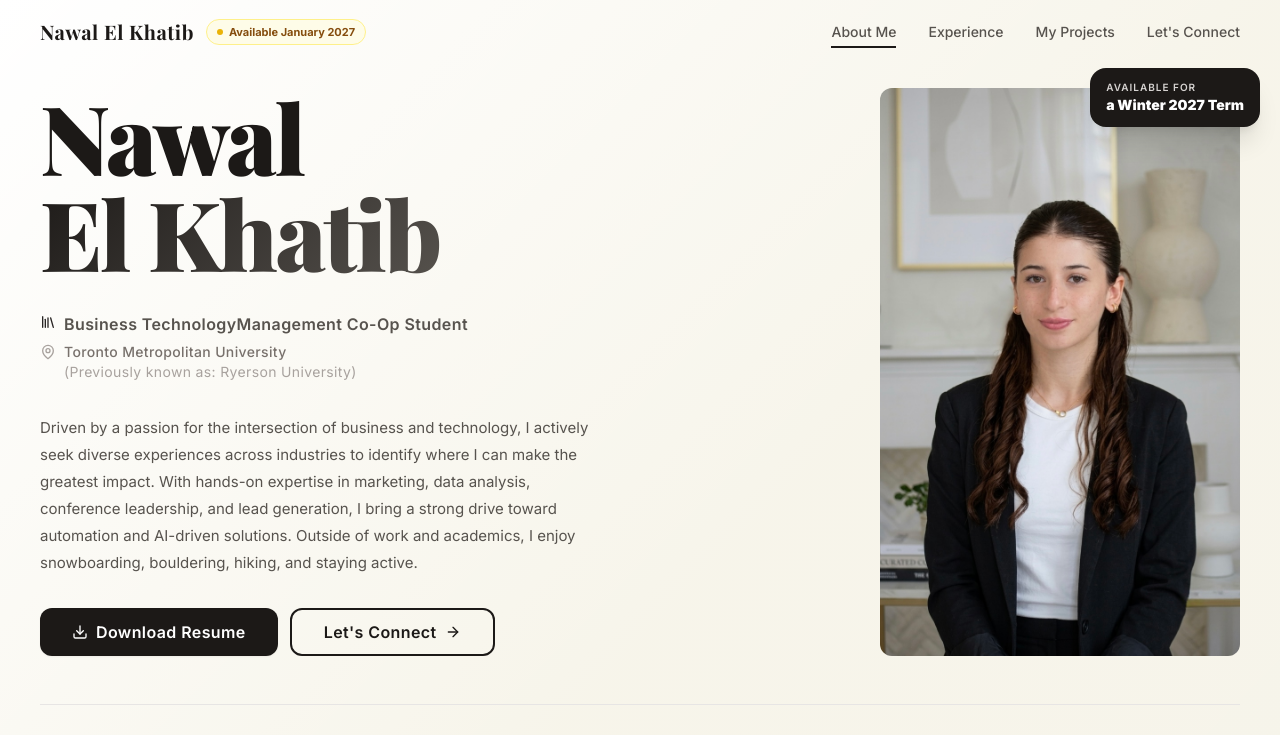
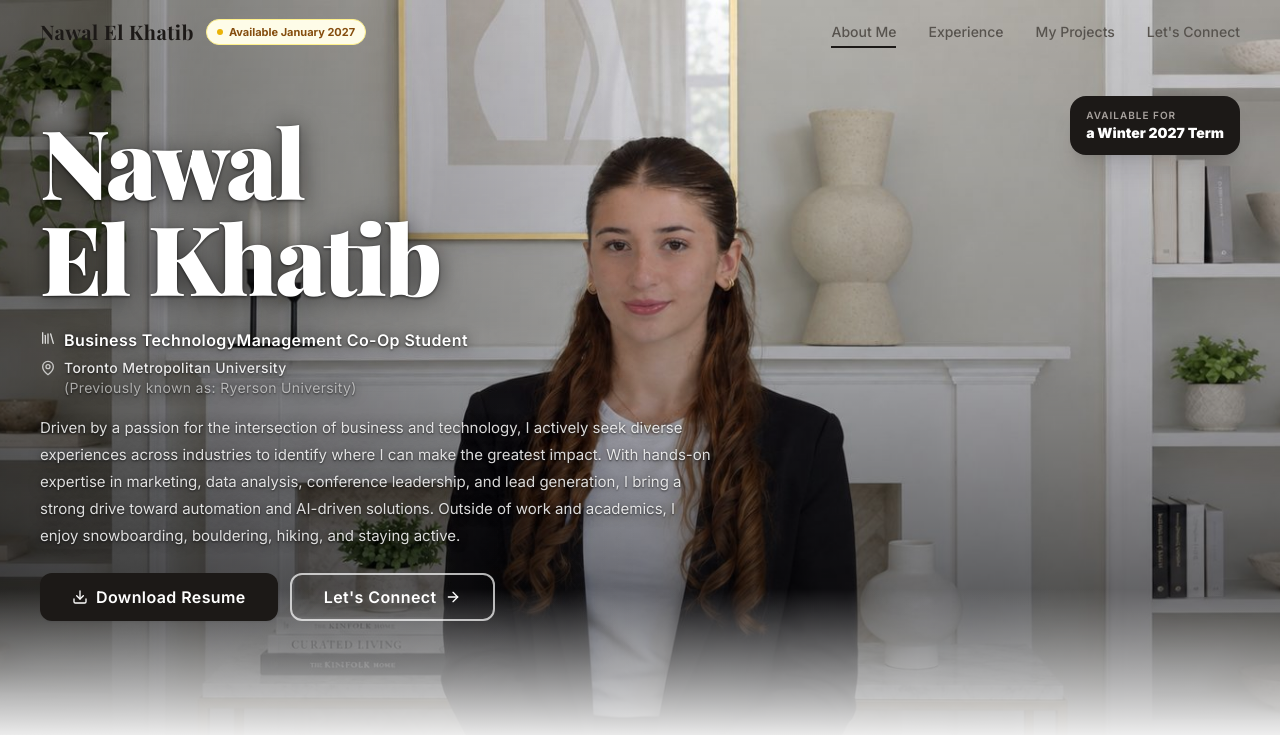
Before and after one commit to KinderEggzCodes/NawalElKhatib, a React (Vite) app: page / in a window 1280 px wide. Shown: the top 735 px of the page. Built offline with nearby package versions, Linux system fonts and the light colour scheme; a web font is replaced by a local one.

Commit message:
Combine full-bleed hero photo with cream/charcoal theme

```diff
--- a/src/components/About.jsx
+++ b/src/components/About.jsx
@@ -47,37 +47,59 @@
   return (
     <section
       id="about"
-      className="min-h-screen pt-16 pb-4 bg-gradient-to-br from-white via-amber-50/20 to-amber-50/10"
+      className="bg-gradient-to-br from-white via-amber-50/20 to-amber-50/10"
     >
-      <div className="max-w-7xl mx-auto px-6 lg:px-10 pt-6 pb-4 sm:pt-6 sm:pb-20">
-        <div className="grid grid-cols-2 gap-3 sm:gap-14 lg:gap-20 items-start sm:items-stretch">
+      {/* ── Full-bleed photo hero ── */}
+      <div className="relative w-full overflow-hidden">
+        <img
+          src="/hero.jpg"
+          alt="Nawal El Khatib"
+          className="absolute inset-0 h-full w-full object-cover object-center"
+        />
+        {/* Black transparent gradient — keeps text legible over the photo */}
+        <div className="absolute inset-0 bg-gradient-to-t from-black/70 via-black/20 to-transparent" />
+        <div className="absolute inset-0 bg-gradient-to-r from-black/40 via-transparent to-transparent" />
+        {/* Melt the photo into the site background */}
+        <div className="absolute inset-x-0 bottom-0 h-40 bg-gradient-to-b from-transparent to-white" />
 
-          {/* ── LEFT: text ── */}
-          <div className="flex flex-col gap-2 sm:gap-8">
+        {/* Floating card — top right */}
+        <motion.div
+          className="absolute top-20 sm:top-24 right-4 sm:right-10 bg-stone-900 rounded-xl sm:rounded-2xl shadow-xl px-3 sm:px-4 py-1.5 sm:py-3"
+          initial={{ opacity: 0, y: -20 }}
+          whileInView={{ opacity: 1, y: 0 }}
+          viewport={{ once: true }}
+          transition={{ delay: 0.65, duration: 0.55, ease: [0.22, 1, 0.36, 1] }}
+        >
+          <p className="text-[7px] sm:text-[10px] text-stone-400 font-semibold uppercase tracking-widest mb-0">Available for</p>
+          <p className="text-[9px] sm:text-sm font-black text-white leading-tight">a Winter 2027 Term</p>
+        </motion.div>
+
+        {/* Hero text */}
+        <div className="relative mx-auto flex min-h-[88vh] w-full max-w-7xl flex-col justify-end px-6 pb-32 pt-28 lg:px-10">
 
           {/* Headline */}
           <motion.h1
             {...fadeUp(0.04)}
-              className="text-2xl sm:text-6xl lg:text-8xl font-black text-stone-900 leading-[1.0] tracking-tight"
+            className="text-5xl sm:text-7xl lg:text-8xl font-black text-white leading-[1.0] tracking-tight text-shadow-hero"
           >
             Nawal
             <br />
-              <span className="gradient-text">El Khatib</span>
+            El Khatib
           </motion.h1>
 
           {/* Subheadline */}
-            <motion.div {...fadeUp(0.12)} className="flex flex-col gap-1 sm:gap-1.5">
-              <div className="flex items-start gap-1 sm:gap-2 text-stone-600">
-                <Library className="w-3 h-3 sm:w-4 sm:h-4 text-stone-800 flex-shrink-0 mt-0.5" />
-                <p className="text-[10px] sm:text-base font-semibold tracking-wide">
+          <motion.div {...fadeUp(0.12)} className="mt-4 sm:mt-6 flex flex-col gap-1 sm:gap-1.5">
+            <div className="flex items-start gap-1 sm:gap-2">
+              <Library className="w-3 h-3 sm:w-4 sm:h-4 text-white/80 flex-shrink-0 mt-0.5" />
+              <p className="text-[10px] sm:text-base font-semibold tracking-wide text-white text-shadow-hero-sm">
                 Business Technology<br className="sm:hidden" />Management Co-Op Student
               </p>
             </div>
-              <div className="flex items-start gap-1 sm:gap-2 text-stone-500">
-                <MapPin className="w-3 h-3 sm:w-4 sm:h-4 text-stone-400 flex-shrink-0 mt-0.5" />
-                <p className="text-[9px] sm:text-sm font-medium tracking-wide">
+            <div className="flex items-start gap-1 sm:gap-2">
+              <MapPin className="w-3 h-3 sm:w-4 sm:h-4 text-white/70 flex-shrink-0 mt-0.5" />
+              <p className="text-[9px] sm:text-sm font-medium tracking-wide text-white/90 text-shadow-hero-sm">
                 Toronto Metropolitan University<br />
-                  <span className="text-stone-400 font-normal">(Previously known as: Ryerson University)</span>
+                <span className="text-white/60 font-normal">(Previously known as: Ryerson University)</span>
               </p>
             </div>
           </motion.div>
@@ -85,7 +107,7 @@
           {/* Bio — hidden on mobile */}
           <motion.p
             {...fadeUp(0.18)}
-              className="hidden sm:block text-[15px] text-stone-600 leading-[1.8]"
+            className="hidden sm:block mt-4 max-w-2xl text-[15px] text-white/85 leading-[1.8] text-shadow-hero-sm"
           >
             Driven by a passion for the intersection of business and technology, I
             actively seek diverse experiences across industries to identify where I can
@@ -95,10 +117,10 @@
             enjoy snowboarding, bouldering, hiking, and staying active.
           </motion.p>
 
-            {/* CTA buttons — hidden on mobile */}
-            <motion.div {...fadeUp(0.24)} className="hidden sm:flex flex-col sm:flex-row flex-wrap gap-3">
+          {/* CTA buttons */}
+          <motion.div {...fadeUp(0.24)} className="mt-6 flex flex-col sm:flex-row flex-wrap gap-3">
             <a
-                href="/Nawal%20ElKhatib's%20Resume.pdf"
+              href="/Nawal_El_Khatibs_Resume.pdf"
               target="_blank"
               rel="noopener noreferrer"
               className="w-full sm:w-auto"
@@ -108,63 +130,18 @@
                 Download Resume
               </Button>
             </a>
-              <Button variant="outline" size="lg" onClick={handleConnect} className="w-full sm:w-auto gap-2">
+            <Button variant="outline" size="lg" onClick={handleConnect} className="w-full sm:w-auto gap-2 border-white/70 text-white hover:bg-white/10 hover:text-white">
               Let's Connect
               <ArrowRight className="w-4 h-4" />
             </Button>
           </motion.div>
 
         </div>
-
-          {/* ── RIGHT: profile photo ── */}
-          <motion.div
-            className="flex justify-end items-start sm:items-stretch"
-            initial={{ opacity: 0, scale: 0.88 }}
-            whileInView={{ opacity: 1, scale: 1 }}
-            viewport={{ once: true, margin: '-80px' }}
-            transition={{ duration: 0.9, ease: [0.22, 1, 0.36, 1] }}
-          >
-            <div className="relative sm:h-full">
-              <ProfilePhoto />
-
-              {/* Floating card — top right */}
-              <motion.div
-                className="absolute -top-2 sm:-top-5 -right-1 sm:-right-5 bg-stone-900 rounded-xl sm:rounded-2xl shadow-xl px-2 sm:px-4 py-1.5 sm:py-3"
-                initial={{ opacity: 0, y: -20 }}
-                whileInView={{ opacity: 1, y: 0 }}
-                viewport={{ once: true }}
-                transition={{ delay: 0.65, duration: 0.55, ease: [0.22, 1, 0.36, 1] }}
-              >
-                <p className="text-[7px] sm:text-[10px] text-stone-300 font-semibold uppercase tracking-widest mb-0">Available for</p>
-                <p className="text-[9px] sm:text-sm font-black text-white leading-tight">a Winter 2027 Term</p>
-              </motion.div>
-            </div>
-          </motion.div>
       </div>
 
-        {/* ── Mobile-only CTA buttons (below the hero grid) ── */}
-        <motion.div
-          {...fadeUp(0.28)}
-          className="flex sm:hidden flex-col gap-3 mt-4"
-        >
-          <a
-            href="/Nawal%20ElKhatib's%20Resume.pdf"
-            target="_blank"
-            rel="noopener noreferrer"
-            className="w-full"
-          >
-            <Button size="lg" className="w-full gap-2">
-              <Download className="w-4 h-4" />
-              Download Resume
-            </Button>
-          </a>
-          <Button variant="outline" size="lg" onClick={handleConnect} className="w-full gap-2">
-            Let's Connect
-            <ArrowRight className="w-4 h-4" />
-          </Button>
-        </motion.div>
+      <div className="max-w-7xl mx-auto px-6 lg:px-10 pt-6 pb-4 sm:pt-6 sm:pb-20">
+        {/* ── Skills — full-width below the hero ── */}
 
-        {/* ── Skills — full-width below the grid ── */}
         <motion.div
           {...fadeUp(0.30)}
           className="mt-6 sm:mt-12 pt-6 sm:pt-8 border-t border-stone-200"
@@ -194,23 +171,6 @@
 
       <ScrollPrompt label="Experience" targetId="experience" />
     </section>
-  )
-}
-
-function ProfilePhoto() {
-  const [errored, setErrored] = useState(false)
-
-  return errored ? (
-    <div className="w-36 h-44 sm:w-72 sm:h-full lg:w-[360px] rounded-[12px] bg-gradient-to-br from-stone-200 to-stone-200 flex items-center justify-center">
-      <span className="text-3xl sm:text-6xl font-black gradient-text">NE</span>
-    </div>
-  ) : (
-    <img
-      src="/nawal.jpg"
-      alt="Nawal El Khatib"
-      onError={() => setErrored(true)}
-      className="w-36 h-44 sm:w-72 sm:h-full lg:w-[360px] rounded-[12px] object-cover object-top block"
-    />
   )
 }
 
--- a/src/index.css
+++ b/src/index.css
@@ -62,4 +62,12 @@
   .shadow-purple-glow {
     box-shadow: 0 0 60px -10px rgba(28, 25, 23, 0.3);
   }
+
+  /* Text shadow — keeps hero text legible over the full-bleed photo */
+  .text-shadow-hero {
+    text-shadow: 0 2px 24px rgba(0, 0, 0, 0.55), 0 1px 3px rgba(0, 0, 0, 0.65);
+  }
+  .text-shadow-hero-sm {
+    text-shadow: 0 1px 12px rgba(0, 0, 0, 0.55), 0 1px 2px rgba(0, 0, 0, 0.6);
+  }
 }
```
Lines whose indentation alone changed are shown as unchanged.
